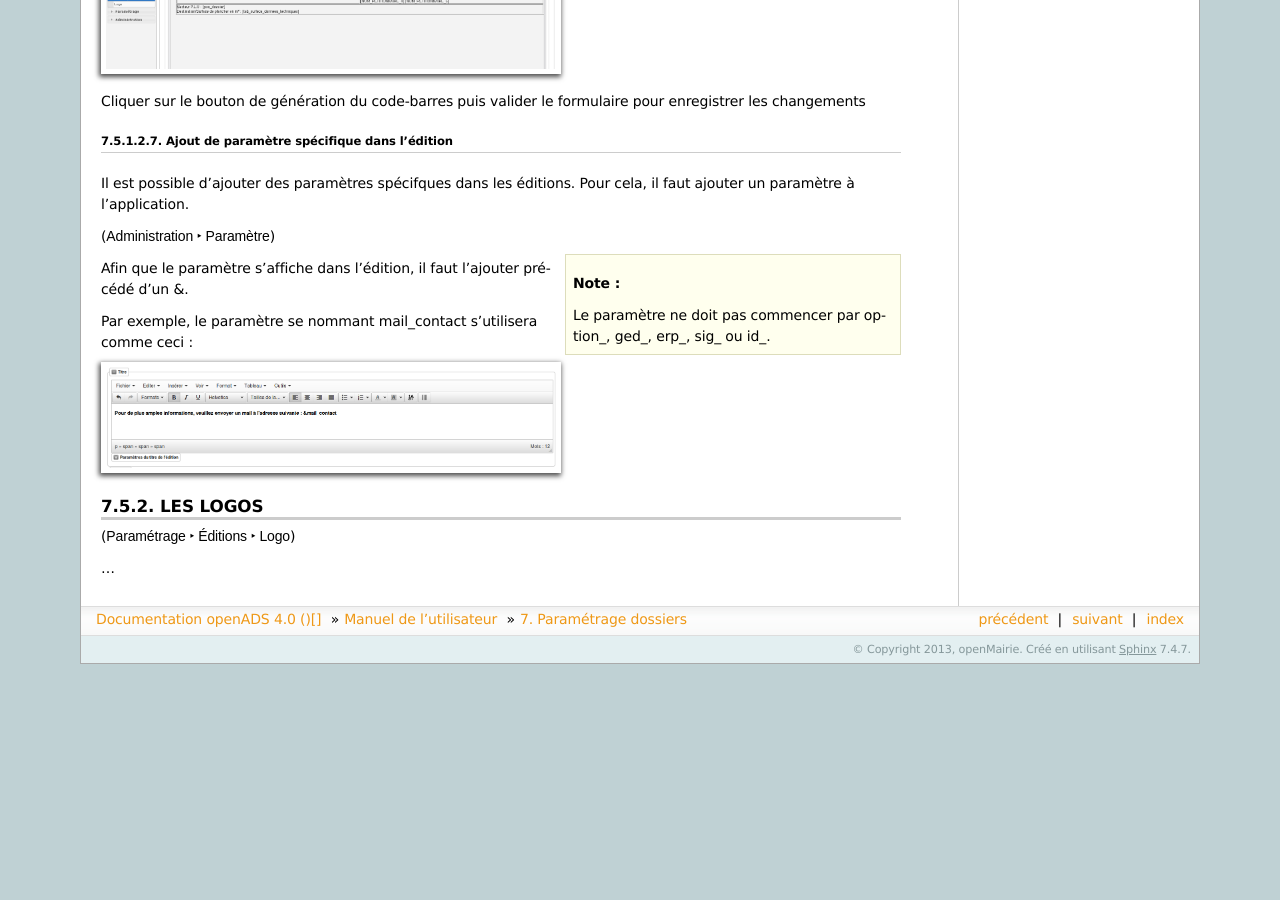
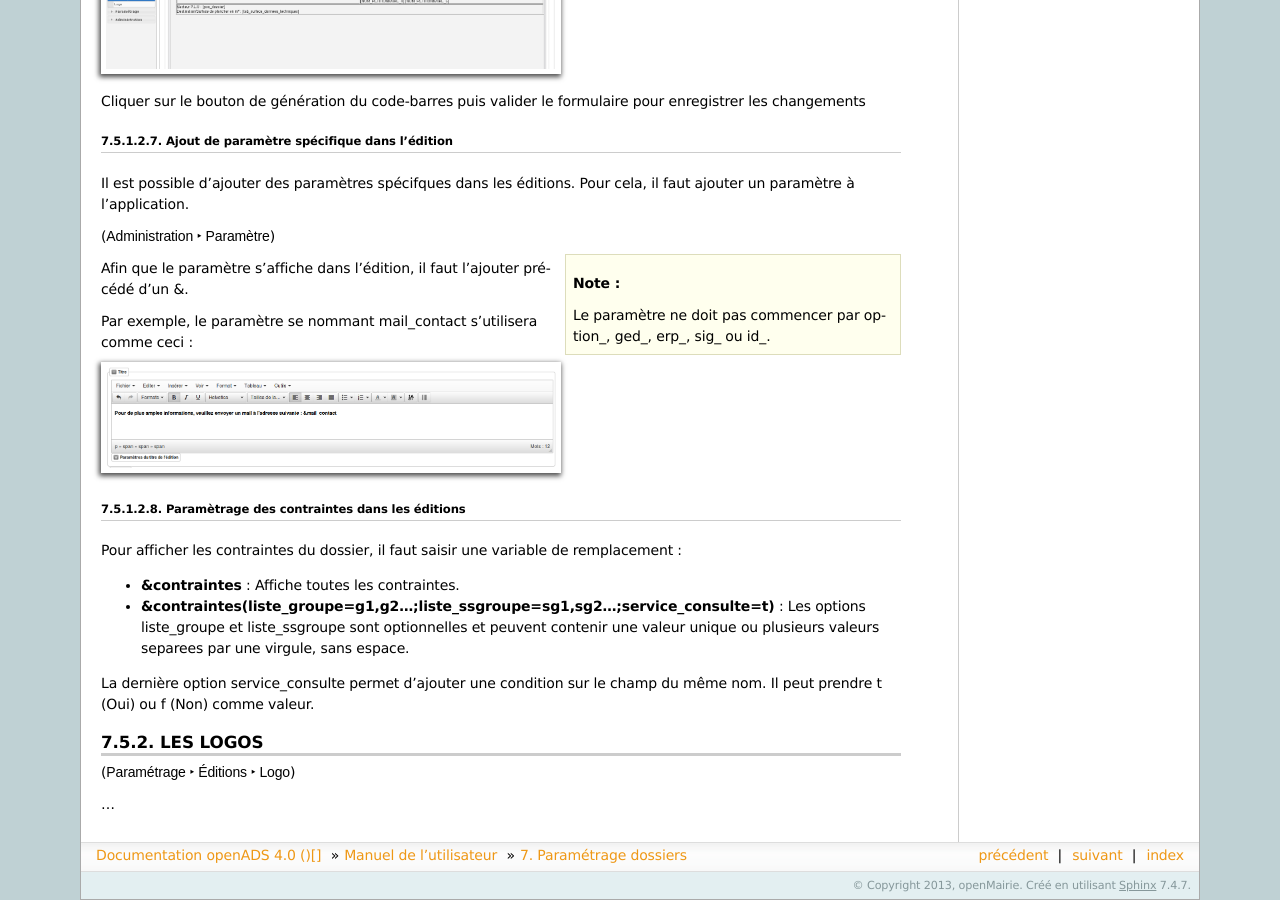
Before and after one commit to mpavaux/openads-documentation, a Sphinx documentation site: the page built from source/manuel_utilisateur/parametrage_dossier.rst, in a window 1280 px wide and 900 px high, scrolled down 22696 px. Built offline with Sphinx 7.4.7, drawn with Linux system fonts in a browser that asks for light colours; before the commit the page ends 23360 px from its top, so only the background shows below that; some of the changed text lies outside the part shown.

Commit message:
Ajout de la documentation concernant les contraintes dans les éditions

```diff
--- a/source/manuel_utilisateur/parametrage_dossier.rst
+++ b/source/manuel_utilisateur/parametrage_dossier.rst
@@ -1152,6 +1152,17 @@
 .. image:: parametrage_editon_parametre.png
 
 
+---------------------------------------------
+Paramètrage des contraintes dans les éditions
+---------------------------------------------
+
+Pour afficher les contraintes du dossier, il faut saisir une variable de remplacement :
+
+* **&contraintes** : Affiche toutes les contraintes.
+
+* **&contraintes(liste_groupe=g1,g2...;liste_ssgroupe=sg1,sg2...;service_consulte=t)** : Les options liste_groupe et liste_ssgroupe sont optionnelles et peuvent contenir une valeur unique ou plusieurs valeurs separees par une virgule, sans espace.
+
+La dernière option service_consulte permet d'ajouter une condition sur le champ du même nom. Il peut prendre t (Oui) ou f (Non) comme valeur.
 
 =========
 Les logos
```
